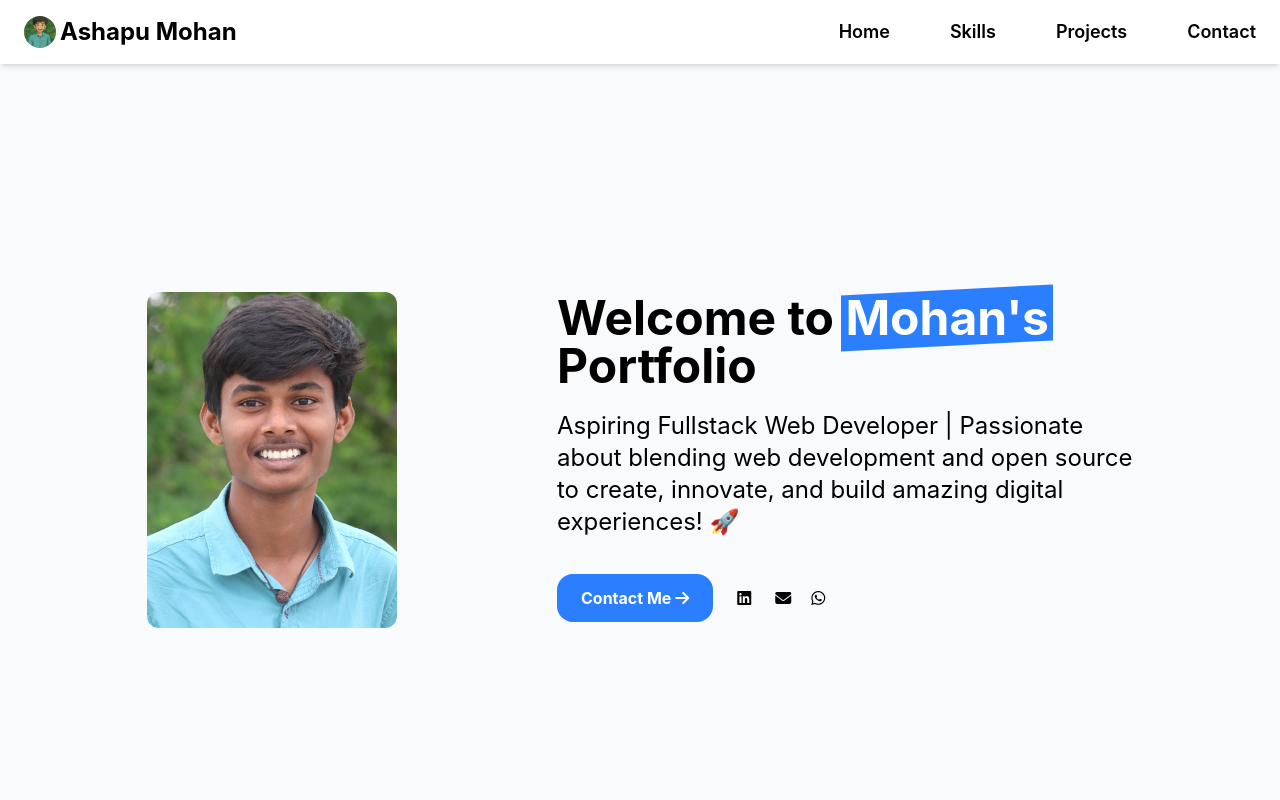
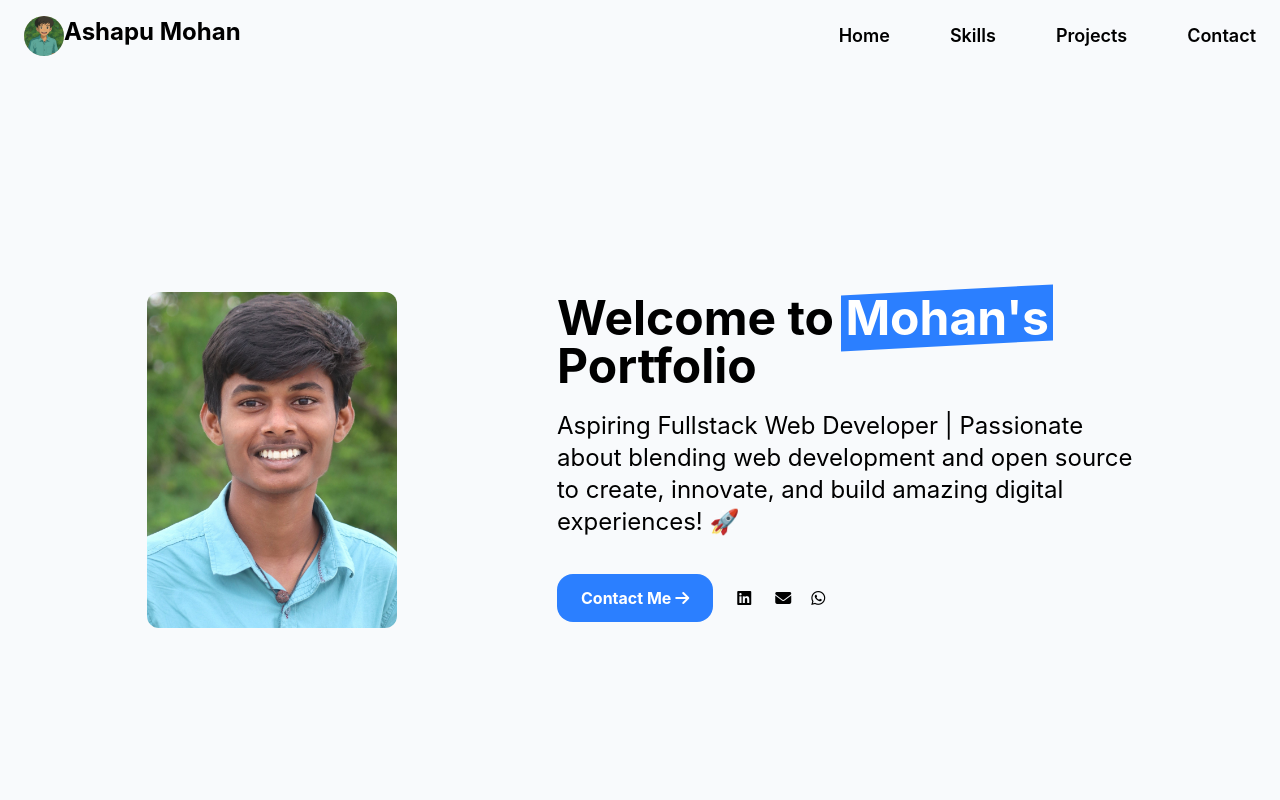
Before and after one commit to AshapuMohan/Ashapu-Mohan-Portfolio, a React (Create React App) app: page / in a window 1280 px wide. Shown: the top 800 px of the page. Built offline with nearby package versions, Linux system fonts and the light colour scheme.

Commit message:
Update Navbar.js

```diff
--- a/src/components/Navbar.js
+++ b/src/components/Navbar.js
@@ -1,11 +1,41 @@
-import { useState } from 'react';
+import { useState, useRef, useEffect } from 'react';
 import { FaBars, FaTimes } from 'react-icons/fa';
 import { Link, useLocation, useNavigate } from 'react-router-dom';
 
 function Navbar() {
   const [menuOpen, setMenuOpen] = useState(false);
+  const [scrolled, setScrolled] = useState(false);
+  const menuRef = useRef();
   const location = useLocation();
   const navigate = useNavigate();
+
+  // Handle click outside to close menu
+  useEffect(() => {
+    const handleClickOutside = (event) => {
+      if (menuRef.current && !menuRef.current.contains(event.target)) {
+        setMenuOpen(false);
+      }
+    };
+
+    if (menuOpen) {
+      document.addEventListener('mousedown', handleClickOutside);
+    } else {
+      document.removeEventListener('mousedown', handleClickOutside);
+    }
+
+    return () => {
+      document.removeEventListener('mousedown', handleClickOutside);
+    };
+  }, [menuOpen]);
+
+  // Scroll listener to toggle background color
+  useEffect(() => {
+    const onScroll = () => {
+      setScrolled(window.scrollY > 10); // change 10 to whatever offset you want
+    };
+    window.addEventListener('scroll', onScroll);
+    return () => window.removeEventListener('scroll', onScroll);
+  }, []);
 
   const handleNavClick = (id) => {
     setMenuOpen(false);
@@ -26,20 +56,31 @@ function Navbar() {
   };
 
   return (
-    <div className='fixed top-0 left-0 right-0 z-50 bg-white shadow-md'>
-      <nav className='flex items-center justify-between px-6 py-4'>
+    <div
+      className={`fixed top-0 left-0 right-0 z-100 transition-colors duration-500 ${
+        scrolled ? 'bg-white shadow-md' : 'bg-slate-50'
+      }`}
+    >
+      <nav className="flex items-center justify-between px-6 py-4 relative">
         <a
-          href='/'
-          className='flex items-center justify-center text-2xl font-bold transition-transform duration-300 hover:scale-105'
+          href="/"
+          className="flex item-center justify-center text-2xl font-bold transition-transform duration-300 hover:scale-105"
         >
-          <img className='rounded-full w-8 h-8 mr-1' src='/head.png' alt='Mohan' />
+          <div className="relative w-10 h-10">
+            <div className="absolute inset-0 rounded-full bg-[#FFD9C5] clip-ring" />
+            <img
+              src="/head.png"
+              alt="Profile"
+              className="relative z-10 rounded-full w-10 h-10 object-cover mx-auto hover:m-2"
+            />
+          </div>
           Ashapu Mohan
         </a>
 
-        <ul className='hidden md:flex space-x-15 font-semibold text-lg'>
+        <ul className="hidden md:flex space-x-15 font-semibold text-lg">
           <li>
             <span
-              className='cursor-pointer hover:text-blue-400 transition-colors'
+              className="cursor-pointer hover:text-blue-400"
               onClick={() => handleNavClick('home')}
             >
               Home
@@ -47,7 +88,7 @@ function Navbar() {
           </li>
           <li>
             <span
-              className='cursor-pointer hover:text-blue-400 transition-colors'
+              className="cursor-pointer hover:text-blue-400"
               onClick={() => handleNavClick('skills')}
             >
               Skills
@@ -55,8 +96,8 @@ function Navbar() {
           </li>
           <li>
             <Link
-              className='hover:text-blue-400 transition-colors'
-              to='/projects'
+              className="hover:text-blue-400"
+              to="/projects"
               onClick={() => setMenuOpen(false)}
             >
               Projects
@@ -64,7 +105,7 @@ function Navbar() {
           </li>
           <li>
             <span
-              className='cursor-pointer hover:text-blue-400 transition-colors'
+              className="cursor-pointer hover:text-blue-400"
               onClick={() => handleNavClick('contact')}
             >
               Contact
@@ -72,8 +113,8 @@ function Navbar() {
           </li>
         </ul>
 
-        {/* Mobile Menu Icon */}
-        <div className='md:hidden z-50'>
+        {/* Mobile Icon */}
+        <div className="md:hidden z-50">
           <button onClick={() => setMenuOpen(!menuOpen)}>
             {menuOpen ? <FaTimes size={24} /> : <FaBars size={24} />}
           </button>
@@ -81,11 +122,24 @@ function Navbar() {
 
         {/* Mobile Menu */}
         {menuOpen && (
-          <ul className='absolute top-full left-0 w-full bg-white text-black text-center py-4 flex flex-col gap-4 text-lg font-semibold md:hidden'>
-            <li><span onClick={() => handleNavClick('home')}>Home</span></li>
-            <li><span onClick={() => handleNavClick('skills')}>Skills</span></li>
-            <li><Link to='/projects' onClick={() => setMenuOpen(false)}>Projects</Link></li>
-            <li><span onClick={() => handleNavClick('contact')}>Contact</span></li>
+          <ul
+            ref={menuRef}
+            className="absolute top-full left-0 w-full bg-slate-100 text-black text-center py-4 flex flex-col gap-4 text-lg font-semibold md:hidden"
+          >
+            <li>
+              <span onClick={() => handleNavClick('home')}>Home</span>
+            </li>
+            <li>
+              <span onClick={() => handleNavClick('skills')}>Skills</span>
+            </li>
+            <li>
+              <Link to="/projects" onClick={() => setMenuOpen(false)}>
+                Projects
+              </Link>
+            </li>
+            <li>
+              <span onClick={() => handleNavClick('contact')}>Contact</span>
+            </li>
           </ul>
         )}
       </nav>
```
